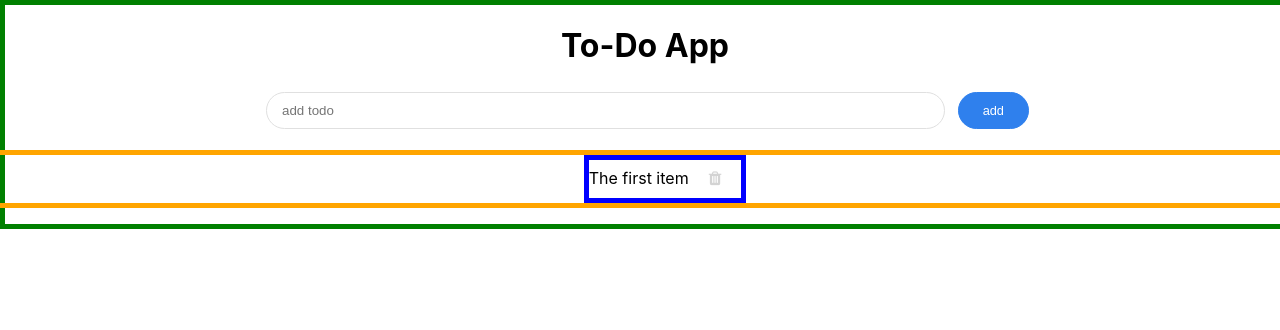
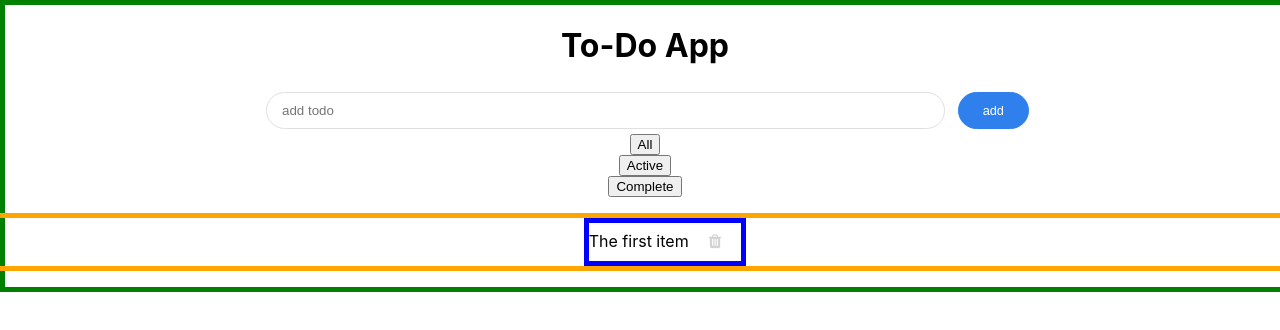
Before and after one commit to olirooker/todo-list-app-react, a React (Create React App) app: page / in a window 1280 px wide. Shown: the top 330 px of the page. Built offline with nearby package versions, Linux system fonts and the light colour scheme.

Commit message:
removed redundant files

```diff
--- a/src/App.js
+++ b/src/App.js
@@ -5,7 +5,8 @@ import TaskAdder from "./components/TaskAdder";
 
 class App extends React.Component {
   state = {
-    todos: [{ item: "The first item" }],
+    todos: [{ item: "The first item", isCompleted: false, }],
+    filterBy: null, // this would change depending on which button is pressed
   };
 
   componentDidMount() {
@@ -16,10 +17,10 @@ class App extends React.Component {
   addToDo = (newItem) => {
     this.setState((currentState) => {
       const newState = { todos: [newItem, ...currentState.todos] };
+      return newState;
+    }, () => {
       localStorage.setItem("state", JSON.stringify(this.state));
-      return newState;
     });
-    // localStorage.setItem("state", JSON.stringify(this.state));
   };
 
   deleteToDo = (name) => {
@@ -30,17 +31,22 @@ class App extends React.Component {
       const newState = {
         todos: newTasks
       }
+      return newState;
+    }, () => {
       localStorage.setItem("state", JSON.stringify(this.state));
-      return newState;
     })
-    // localStorage.setItem("state", JSON.stringify(this.state));
   };
+
+  // method here which will change the filterBy to complete, all or active
 
   render() {
     return (
       <div className="app-container">
         <Header />
         <TaskAdder addToDo={this.addToDo} />
+        <button>All</button>
+        <button>Active</button>
+        <button>Complete</button>
         <List todos={this.state.todos} deleteToDo={this.deleteToDo} />
       </div >
     );
```
Also changed, not shown: src/assets/bin.png (deleted), 1 other file (tests, documents, lock files or other folders).
